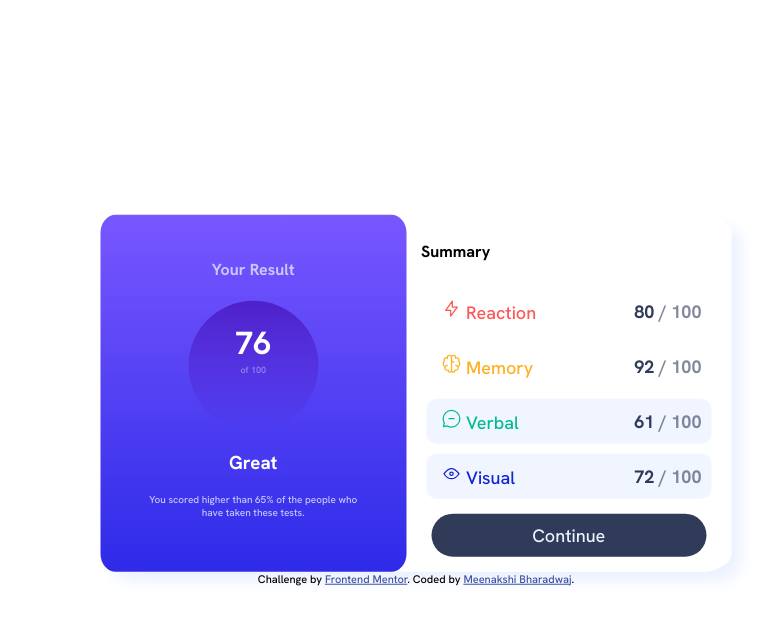
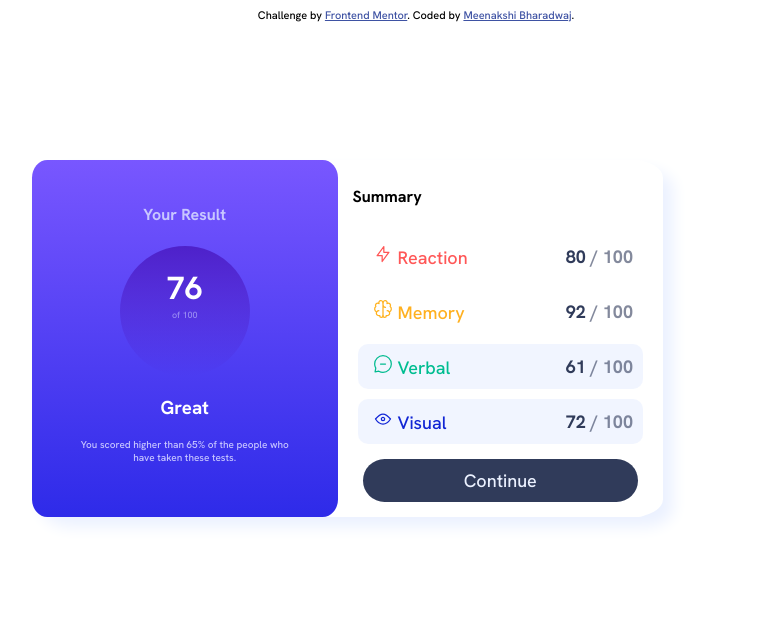
Before and after one commit to mbtions/results-summary-component.github.io, a plain HTML site: page index.html in a window 1280 px wide. Shown: the whole page, without its empty margins (224-994 px from the left). Drawn offline with Linux system fonts and the light colour scheme; a web font is replaced by a local one.

Commit message:
Add files via upload

```diff
--- a/style.css
+++ b/style.css
@@ -4,21 +4,12 @@
 }
 body{
     background-color: hsl(0, 0%, 100%);
-    position: absolute;
-    top: 50%;
-    left: 50%;
-    margin: auto;
-    transform: translate(-50%, -50%);
 }
-/*
 .center{
     position: absolute;
-    top: 50%;
-    left: 50%;
-    margin: auto;
-    transform: translate(-50%, -50%);
+    left: 20%;
+    top: 20%;
 }
-*/
 .content{
     display: flex;
     border-radius: 5%;
```
